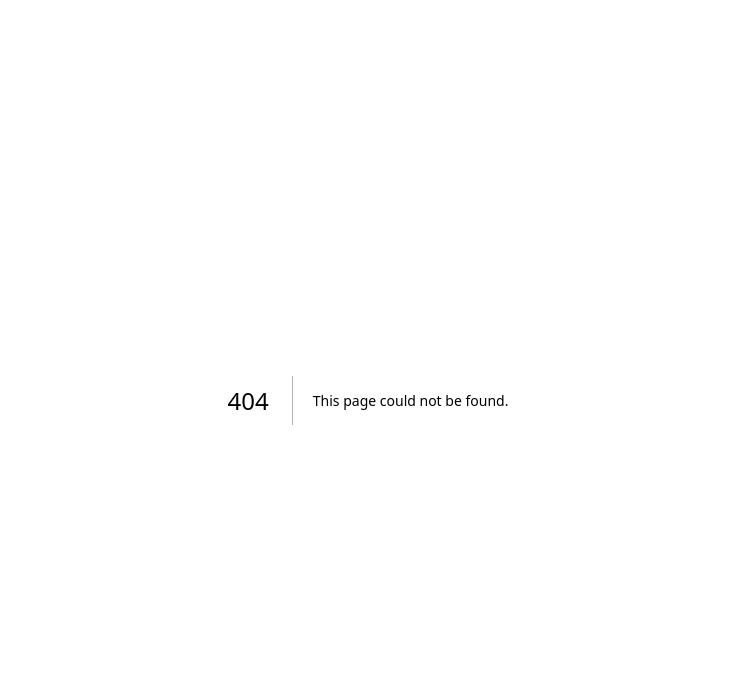
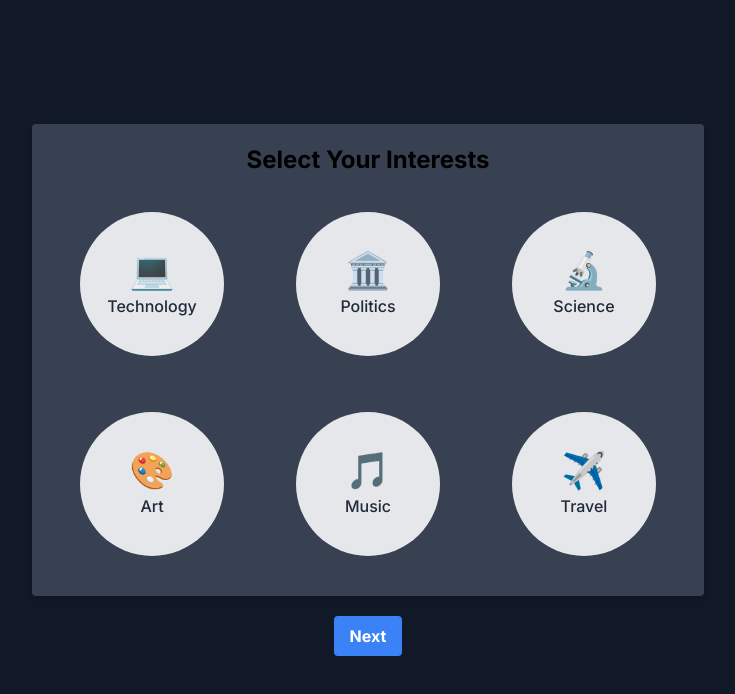
Before and after one commit to ECHO-LONDON/ECHO-Web, a Next.js app: page /onboarding in a window 1280 px wide. Before the commit this address had no page. Shown: the top 694 px of the page, without its empty margins (272-1007 px from the left). Built offline with nearby package versions, Linux system fonts and the light colour scheme.

Commit message:
feat: interest selection page

```diff
--- /dev/null
+++ b/app/onboarding/page.js
@@ -0,0 +1,50 @@
+"use client";
+
+import { useState } from "react";
+
+const interests = [
+  { name: "Technology", icon: "💻" },
+  { name: "Politics", icon: "🏛️" },
+  { name: "Science", icon: "🔬" },
+  { name: "Art", icon: "🎨" },
+  { name: "Music", icon: "🎵" },
+  { name: "Travel", icon: "✈️" },
+];
+
+function Onboarding() {
+  const [selectedInterests, setSelectedInterests] = useState([]);
+
+  const toggleInterest = (interest) => {
+    setSelectedInterests(prev =>
+      prev.includes(interest)
+        ? prev.filter(i => i !== interest)
+        : [...prev, interest]
+    );
+  };
+
+  return (
+    <div className="flex flex-col items-center justify-center min-h-screen bg-gray-900 px-4">
+      <div className="w-full max-w-2xl p-5 bg-gray-700 rounded shadow-md">
+        <h2 className="mb-4 text-2xl font-bold text-center">Select Your Interests</h2>
+        <div className="grid grid-cols-2 sm:grid-cols-3 gap-4 items-center">
+          {interests.map(({ name, icon }) => (
+            <div
+              key={name}
+              className={`mx-auto my-5 flex flex-col items-center justify-center w-36 h-36 rounded-full cursor-pointer
+                          ${selectedInterests.includes(name) ? 'bg-blue-500 text-white' : 'bg-gray-200 text-gray-800'}`}
+              onClick={() => toggleInterest(name)}
+            >
+              <span className="text-3xl sm:text-4xl">{icon}</span>
+              <span className="mt-1 text-md font-medium">{name}</span>
+            </div>
+          ))}
+        </div>
+      </div>
+      <button type="submit" className="px-4 my-5 py-2 font-bold text-white bg-blue-500 rounded hover:bg-blue-700">
+        Next
+      </button>
+    </div>
+  );
+}
+
+export default Onboarding;
```
